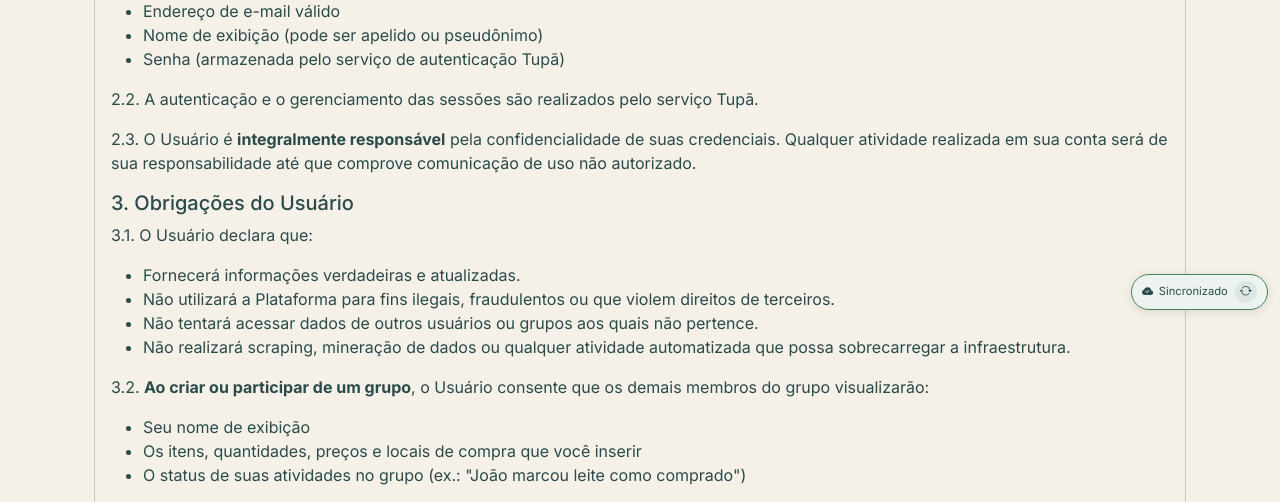
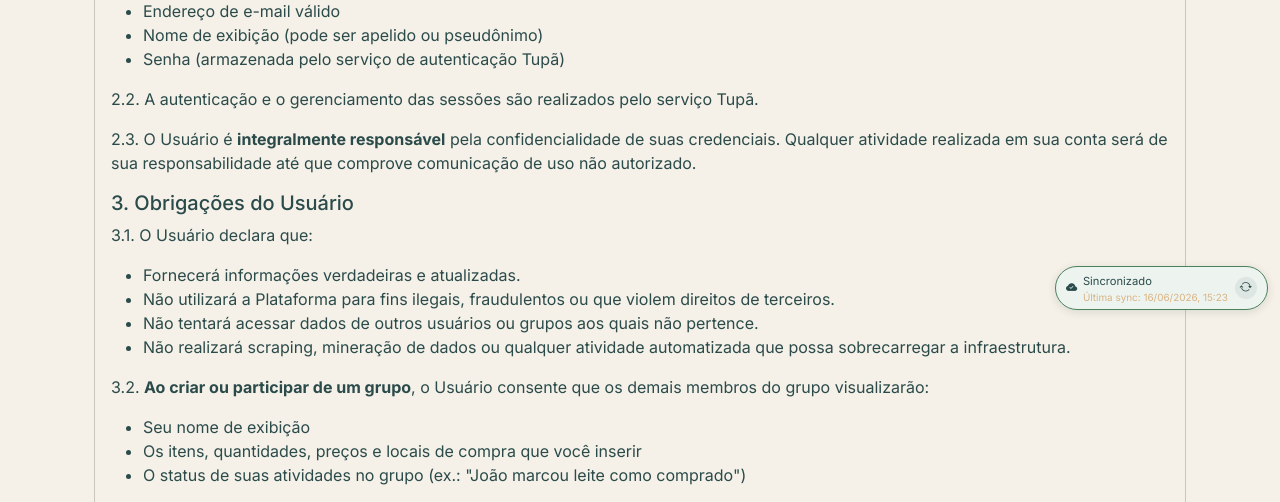
Before and after one commit to vguerrax/jaci, a FastAPI app: page /terms in a window 1280 px wide. Shown: the part 478-980 px from the top of the page. Run offline with FastAPI, Linux system fonts and the light colour scheme; some libraries are stand-ins or nearby versions.

Commit message:
Status da sincronização

```diff
--- a/app/static/css/jaci-theme.css
+++ b/app/static/css/jaci-theme.css
@@ -1059,6 +1059,31 @@ HOME OPERATIONAL
     background: #FEF3C7;
 }
 
+.sync-status-body {
+    display: grid;
+    gap: 0.1rem;
+    min-width: 0;
+}
+
+.sync-status-main,
+.sync-status-details {
+    display: flex;
+    align-items: center;
+    gap: 0.35rem;
+    min-width: 0;
+}
+
+.sync-status-details {
+    color: var(--jaci-clay);
+    font-size: 0.62rem;
+    line-height: 1.1;
+}
+
+.sync-status-errors {
+    color: #92400E;
+    font-weight: 600;
+}
+
 .sync-status-action {
     display: inline-grid;
     place-items: center;
--- a/app/static/js/offline-cache.js
+++ b/app/static/js/offline-cache.js
@@ -2,7 +2,7 @@
     'use strict';
 
     const DB_NAME = 'jaci-offline-cache';
-    const DB_VERSION = 8;
+    const DB_VERSION = 9;
     const SNAPSHOT_URL = '/api/offline/snapshot';
     const START_EXECUTION_SYNC_URL = '/api/offline/operations/start-execution';
     const EXECUTION_ITEM_SYNC_URL = '/api/offline/operations/execution-item';
@@ -10,6 +10,7 @@
     const REMOVE_EXECUTION_ITEM_SYNC_URL = '/api/offline/operations/remove-execution-item';
     const FINALIZE_EXECUTION_SYNC_URL = '/api/offline/operations/finalize-execution';
     const PENDING_CHANGES_KEY = 'jaci_pending_changes';
+    const PENDING_ERRORS_KEY = 'jaci_pending_errors';
     const SYNC_RETRY_DELAY_MS = 15000;
     const STORE_NAMES = [
         'groups',
@@ -127,8 +128,13 @@
         return data;
     }
 
-    function renderPendingCount(count) {
+    function renderPendingState(operations) {
+        const count = operations.length;
+        const errorCount = operations.filter(function (operation) {
+            return Number(operation.tentativas || 0) > 0;
+        }).length;
         localStorage.setItem(PENDING_CHANGES_KEY, String(count));
+        localStorage.setItem(PENDING_ERRORS_KEY, String(errorCount));
         if (window.JaciSyncStatus) {
             window.JaciSyncStatus.render();
         }
@@ -138,7 +144,7 @@
         const db = await openDatabase();
         const pendingOperations = await readStore(db, 'pending_operations');
         db.close();
-        renderPendingCount(pendingOperations.length);
+        renderPendingState(pendingOperations);
         return pendingOperations.length;
     }
 
@@ -442,7 +448,7 @@
         db.close();
 
         if (!operations.length) {
-            renderPendingCount(0);
+            renderPendingState([]);
             return;
         }
 
@@ -506,6 +512,7 @@
 
     function clearLocalCache() {
         localStorage.removeItem(PENDING_CHANGES_KEY);
+        localStorage.removeItem(PENDING_ERRORS_KEY);
         return new Promise(function (resolve, reject) {
             const request = indexedDB.deleteDatabase(DB_NAME);
             request.onsuccess = resolve;
--- a/app/static/js/service-worker.js
+++ b/app/static/js/service-worker.js
@@ -1,5 +1,5 @@
 const CACHE_PREFIX = 'jaci-';
-const CACHE_VERSION = 'v14';
+const CACHE_VERSION = 'v15';
 const SHELL_CACHE = `${CACHE_PREFIX}shell-${CACHE_VERSION}`;
 const STATIC_CACHE = `${CACHE_PREFIX}static-${CACHE_VERSION}`;
 const PAGE_CACHE = `${CACHE_PREFIX}pages-${CACHE_VERSION}`;
--- a/app/static/js/sync-status.js
+++ b/app/static/js/sync-status.js
@@ -7,7 +7,12 @@
     const icon = status.querySelector('i');
     const label = status.querySelector('.sync-status-label');
     const pending = status.querySelector('.sync-status-pending');
+    const lastSync = status.querySelector('.sync-status-last');
+    const errors = status.querySelector('.sync-status-errors');
     const manualSync = status.querySelector('[data-sync-now]');
+    const LAST_SYNC_KEY = 'jaci_last_sync_at';
+    const PENDING_CHANGES_KEY = 'jaci_pending_changes';
+    const PENDING_ERRORS_KEY = 'jaci_pending_errors';
     const STATES = {
         synced: {
             label: 'Sincronizado',
@@ -34,10 +39,28 @@
     let activeRequests = 0;
     let currentState = null;
 
-    function renderPending() {
-        const pendingCount = Number(localStorage.getItem('jaci_pending_changes') || 0);
+    function formatDateTime(value) {
+        if (!value) return 'nunca';
+        return new Intl.DateTimeFormat('pt-BR', {
+            dateStyle: 'short',
+            timeStyle: 'short',
+        }).format(new Date(value));
+    }
+
+    function renderDetails() {
+        const pendingCount = Number(localStorage.getItem(PENDING_CHANGES_KEY) || 0);
+        const errorCount = Number(localStorage.getItem(PENDING_ERRORS_KEY) || 0);
+        const lastSyncAt = localStorage.getItem(LAST_SYNC_KEY);
+
         pending.classList.toggle('d-none', pendingCount === 0);
         pending.textContent = pendingCount ? `${pendingCount} pendente(s)` : '';
+        if (lastSync) {
+            lastSync.textContent = `Última sync: ${formatDateTime(lastSyncAt)}`;
+        }
+        if (errors) {
+            errors.classList.toggle('d-none', errorCount === 0);
+            errors.textContent = errorCount ? `${errorCount} erro(s)` : '';
+        }
     }
 
     function setState(nextState) {
@@ -50,7 +73,7 @@
         status.classList.add(config.className);
         icon.className = config.icon;
         label.textContent = config.label;
-        renderPending();
+        renderDetails();
     }
 
     function startSync() {
@@ -65,6 +88,7 @@
     function finishSync() {
         activeRequests = Math.max(0, activeRequests - 1);
         if (activeRequests === 0) {
+            localStorage.setItem(LAST_SYNC_KEY, new Date().toISOString());
             setState('synced');
         }
     }
@@ -89,8 +113,8 @@
     window.addEventListener('online', render);
     window.addEventListener('offline', render);
     window.addEventListener('storage', function (event) {
-        if (event.key === 'jaci_pending_changes') {
-            renderPending();
+        if ([PENDING_CHANGES_KEY, PENDING_ERRORS_KEY, LAST_SYNC_KEY].includes(event.key)) {
+            renderDetails();
         }
     });
 
--- a/app/templates/base.html
+++ b/app/templates/base.html
@@ -49,8 +49,16 @@
 
     <div id="sync-status" class="sync-status is-synced" data-state="synced" role="status" aria-live="polite">
         <i class="bi bi-cloud-check-fill"></i>
-        <span class="sync-status-label">Sincronizado</span>
-        <span class="sync-status-pending d-none"></span>
+        <span class="sync-status-body">
+            <span class="sync-status-main">
+                <span class="sync-status-label">Sincronizado</span>
+                <span class="sync-status-pending d-none"></span>
+            </span>
+            <span class="sync-status-details">
+                <span class="sync-status-last">Última sync: nunca</span>
+                <span class="sync-status-errors d-none"></span>
+            </span>
+        </span>
         <button type="button" class="sync-status-action" data-sync-now title="Sincronizar agora" aria-label="Sincronizar agora">
             <i class="bi bi-arrow-repeat"></i>
         </button>
```
Also changed, not shown: docs/domain/pwa-offline-foundation.md (+15 -4 lines), tests/test_offline_cache.py (+5 -1 lines), tests/test_pwa.py (+1 -1 lines), tests/test_sync_status.py (+11 -0 lines).
